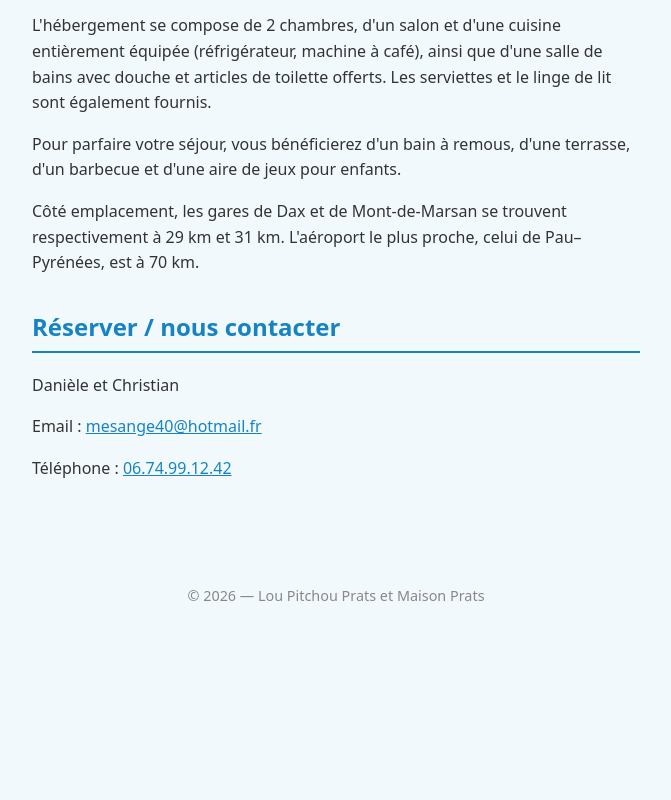
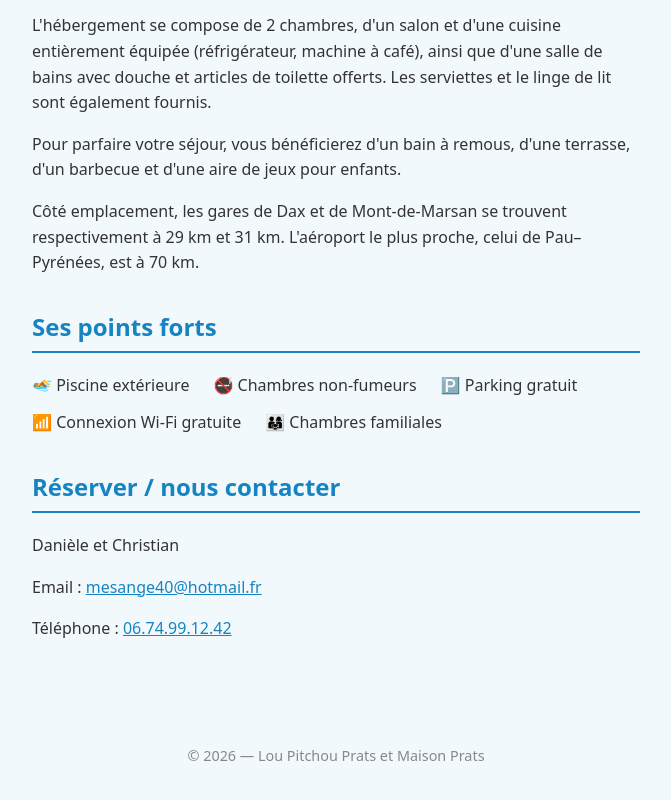
Before and after one commit to audrey-gautier/site-maman, a plain HTML site: page lou-pitchou-prats.html in a window 1280 px wide. Shown: the part 672-1472 px from the top of the page, without its empty margins (304-975 px from the left). Before the commit the page ends 1317 px from the top, so only its background shows below. Drawn offline with Linux system fonts and the light colour scheme.

Commit message:
Lou Pitchou Prats : section "Ses points forts"
Ajoute une liste des prestations (piscine, chambres non-fumeurs,
parking gratuit, Wi-Fi, chambres familiales) avec icônes, en
disposition fluide.

Co-Authored-By: Claude Opus 4.8 <noreply@anthropic.com>

```diff
--- a/lou-pitchou-prats.html
+++ b/lou-pitchou-prats.html
@@ -51,6 +51,17 @@
       </p>
     </section>
 
+    <section id="points-forts">
+      <h2>Ses points forts</h2>
+      <ul class="points-forts">
+        <li>🏊 Piscine extérieure</li>
+        <li>🚭 Chambres non-fumeurs</li>
+        <li>🅿️ Parking gratuit</li>
+        <li>📶 Connexion Wi-Fi gratuite</li>
+        <li>👨‍👩‍👧 Chambres familiales</li>
+      </ul>
+    </section>
+
     <section id="contact">
       <h2>Réserver / nous contacter</h2>
       <p>Danièle et Christian</p>
--- a/style.css
+++ b/style.css
@@ -116,6 +116,21 @@ a {
   border-radius: 8px;
 }
 
+.points-forts {
+  list-style: none;
+  padding: 0;
+  margin: 0;
+  display: flex;
+  flex-wrap: wrap;
+  gap: 0.75rem 1.5rem;
+}
+
+.points-forts li {
+  display: flex;
+  align-items: center;
+  gap: 0.5rem;
+}
+
 footer {
   text-align: center;
   padding: 1.5rem;
```
